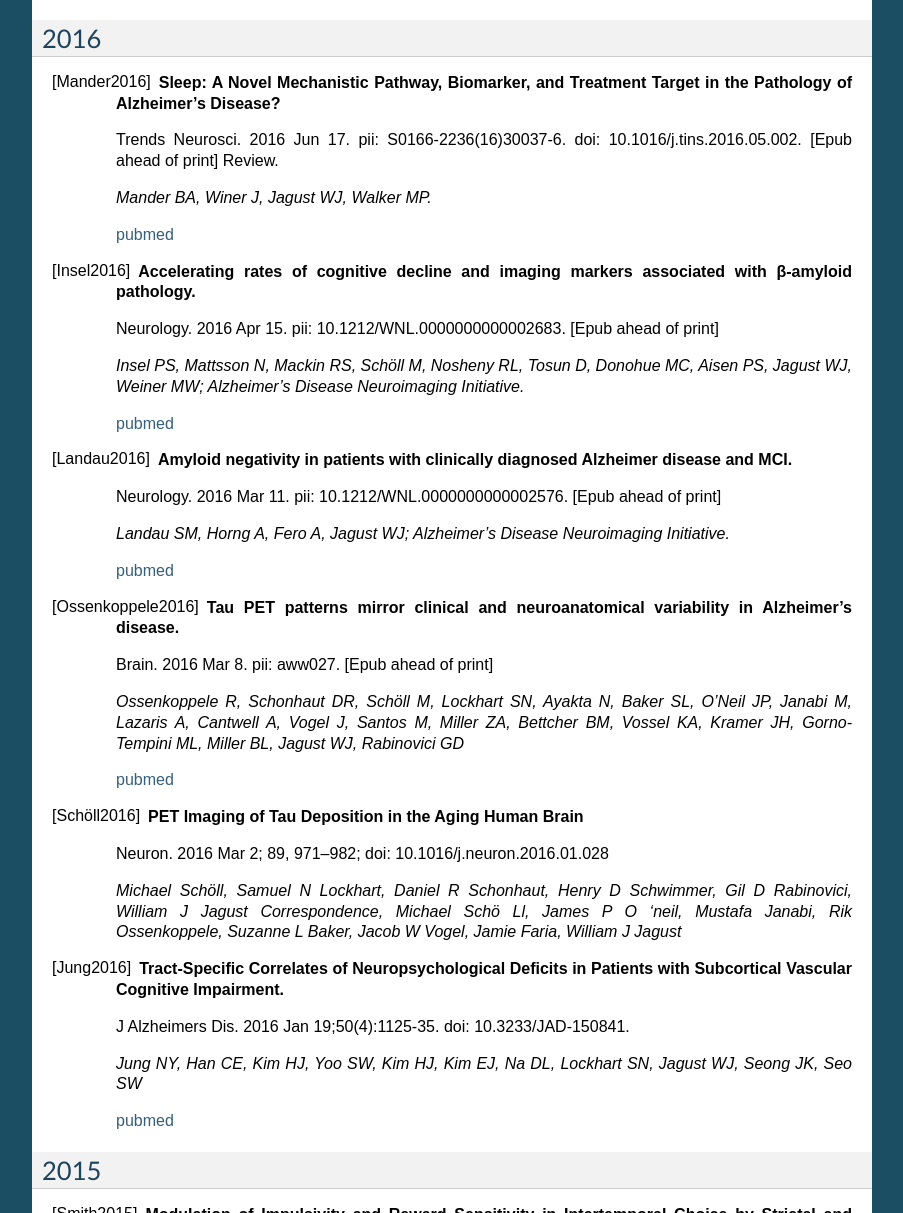
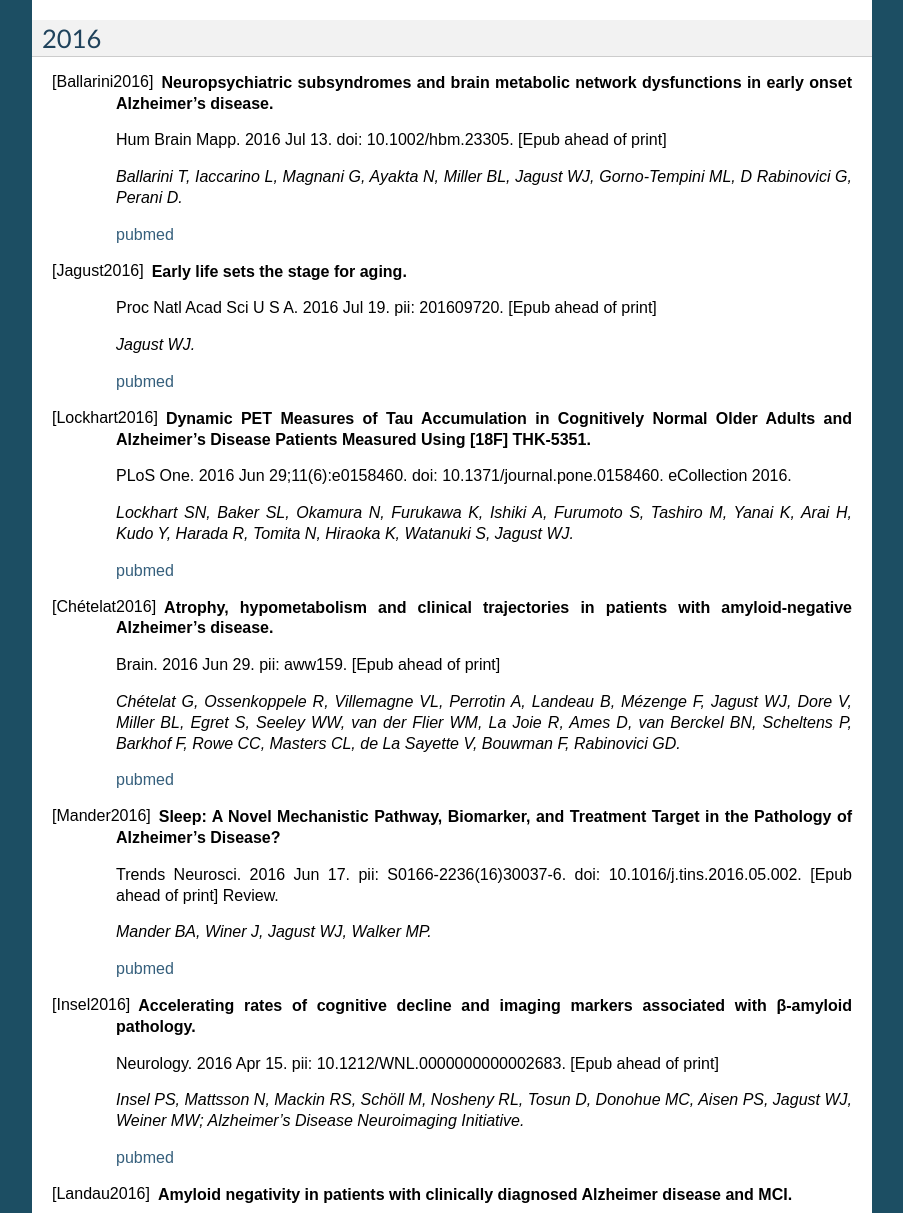
Before and after one commit to illdopejake/Website, a Sphinx documentation site: the page built from jagustlab/source/publications.rst, in a window 1280 px wide and 1400 px high, scrolled down 611 px, cut to the strip 187-1400 px from the top of the window. Shown: the whole strip, without its empty margins (198-1101 px from the left). Built offline with Sphinx 7.4.7, drawn with Linux system fonts in a browser that asks for light colours; formulas are drawn with MathJax 3; pages that are not in the unit, such as notebooks, are missing from menus.

Commit message:
edited people page and publications

```diff
--- a/jagustlab/source/publications.rst
+++ b/jagustlab/source/publications.rst
@@ -16,6 +16,45 @@ Publication Timeline
 
 2016
 ====
+.. [Ballarini2016]
+	**Neuropsychiatric subsyndromes and brain metabolic network dysfunctions in early onset Alzheimer's disease.**
+
+
+	Hum Brain Mapp. 2016 Jul 13. doi: 10.1002/hbm.23305. [Epub ahead of print]
+
+	*Ballarini T, Iaccarino L, Magnani G, Ayakta N, Miller BL, Jagust WJ, Gorno-Tempini ML, D Rabinovici G, Perani D.*
+
+	`pubmed <http://www.ncbi.nlm.nih.gov/pubmed/27412866>`_
+
+
+.. [Jagust2016]
+	**Early life sets the stage for aging.**
+
+
+	Proc Natl Acad Sci U S A. 2016 Jul 19. pii: 201609720. [Epub ahead of print]
+
+	*Jagust WJ.*
+
+	`pubmed <http://www.ncbi.nlm.nih.gov/pubmed/27436907>`_
+
+.. [Lockhart2016]
+	**Dynamic PET Measures of Tau Accumulation in Cognitively Normal Older Adults and Alzheimer's Disease Patients Measured Using [18F] THK-5351.**
+
+	PLoS One. 2016 Jun 29;11(6):e0158460. doi: 10.1371/journal.pone.0158460. eCollection 2016.
+
+	*Lockhart SN, Baker SL, Okamura N, Furukawa K, Ishiki A, Furumoto S, Tashiro M, Yanai K, Arai H, Kudo Y, Harada R, Tomita N, Hiraoka K, Watanuki S, Jagust WJ.*
+
+	`pubmed <http://www.ncbi.nlm.nih.gov/pubmed/27355840>`_
+
+.. [Chételat2016]
+	**Atrophy, hypometabolism and clinical trajectories in patients with amyloid-negative Alzheimer's disease.**
+
+	Brain. 2016 Jun 29. pii: aww159. [Epub ahead of print]
+
+
+	*Chételat G, Ossenkoppele R, Villemagne VL, Perrotin A, Landeau B, Mézenge F, Jagust WJ, Dore V, Miller BL, Egret S, Seeley WW, van der Flier WM, La Joie R, Ames D, van Berckel BN, Scheltens P, Barkhof F, Rowe CC, Masters CL, de La Sayette V, Bouwman F, Rabinovici GD.*
+
+	`pubmed <http://www.ncbi.nlm.nih.gov/pubmed/27357349>`_
 
 .. [Mander2016]
 	**Sleep: A Novel Mechanistic Pathway, Biomarker, and Treatment Target in the Pathology of Alzheimer's Disease?**
```
Also changed, not shown: jagustlab/source/people.rst (+20 -15 lines).
